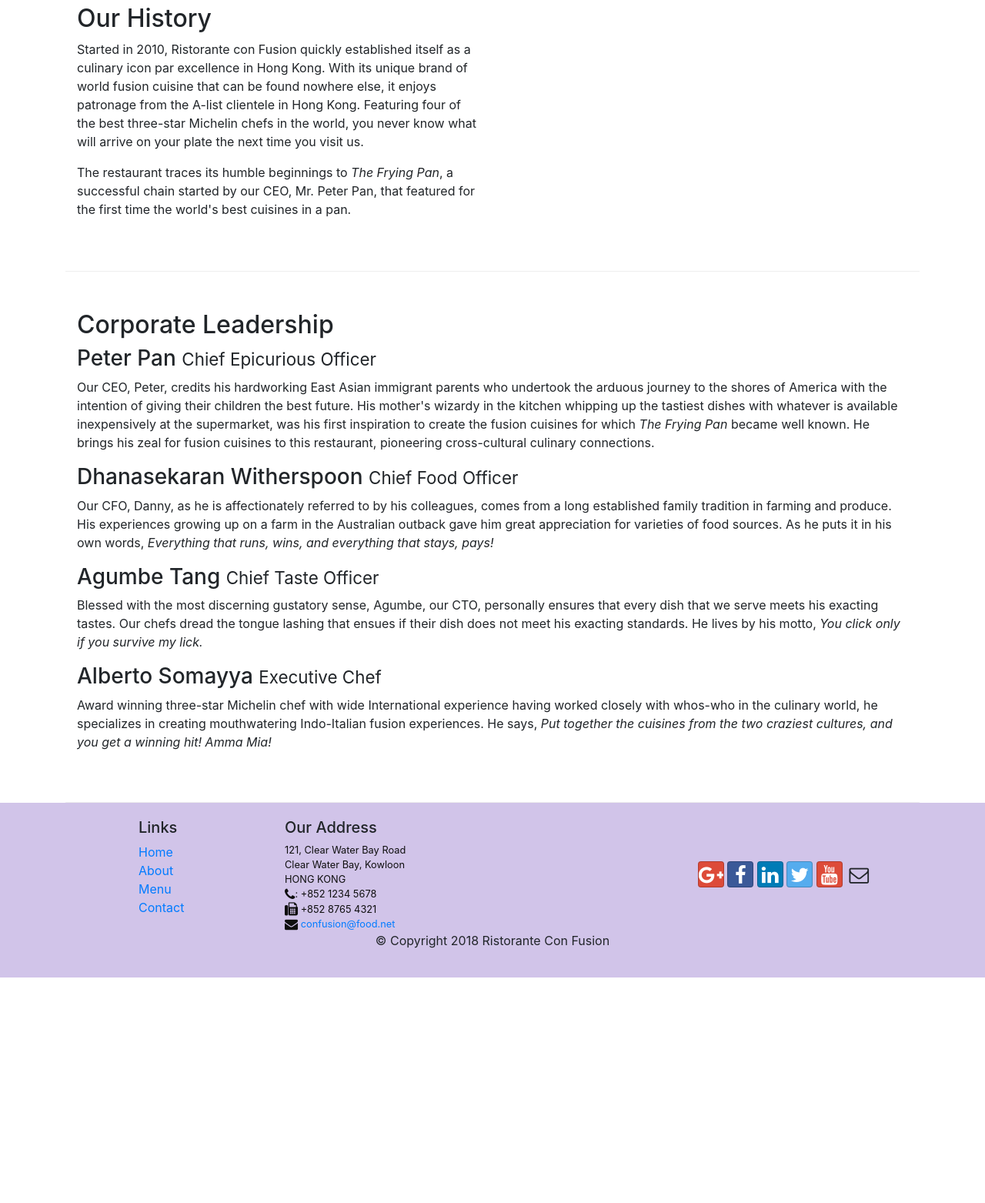
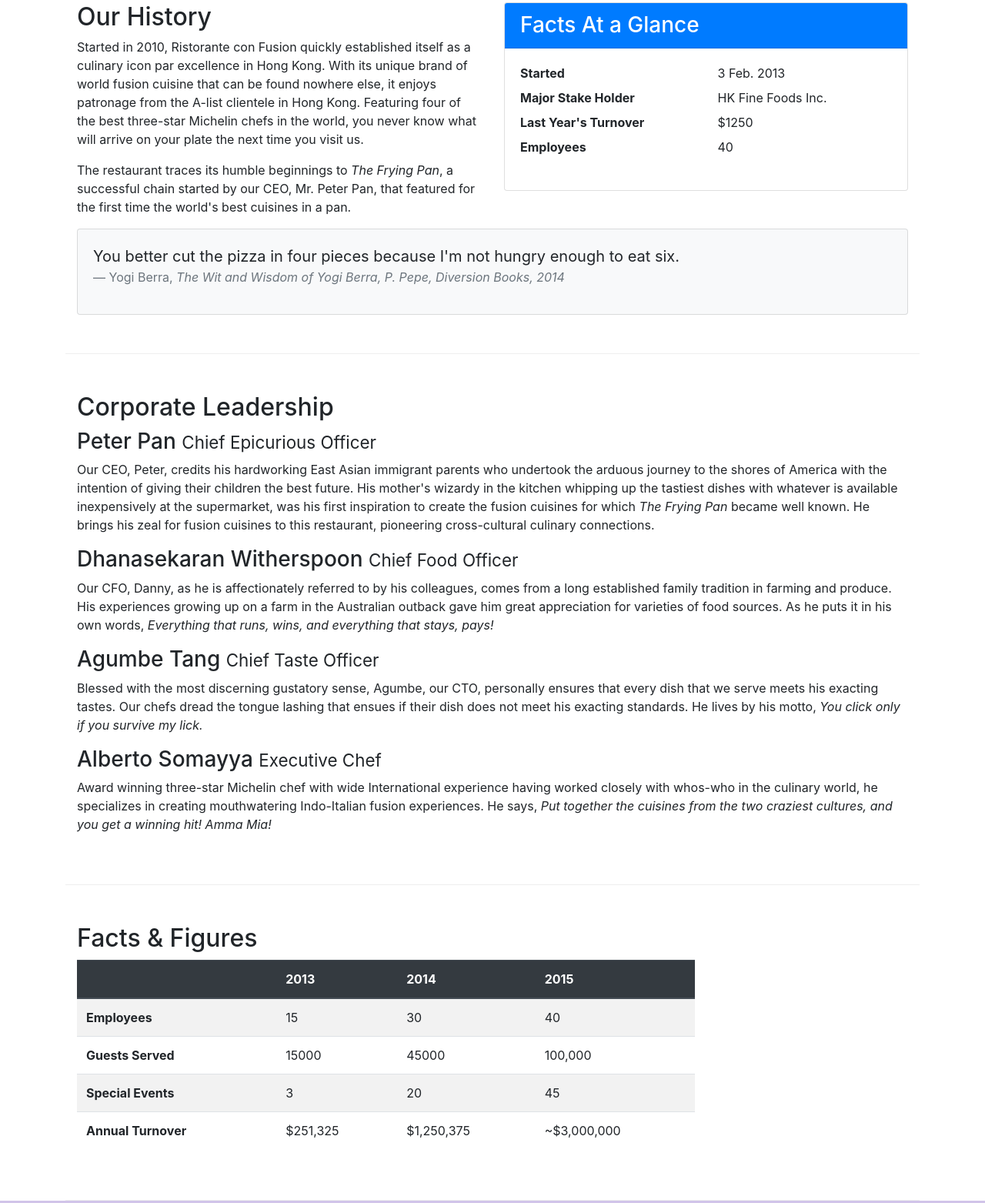
Before and after one commit to BeginnerAdi/courseraBootstrap, a website: page aboutus.html in a window 1280 px wide. Shown: the part 445-2008 px from the top of the page at 77% size. Before the commit the page ends 1715 px from the top, so only its background shows below. Drawn offline with nearby package versions, Linux system fonts and the light colour scheme.

Commit message:
Tables and Cards

```diff
--- a/aboutus.html
+++ b/aboutus.html
@@ -7,9 +7,10 @@
     <meta http-equiv="x-ua-compatible" content="ie=edge">
 
     <link rel="stylesheet" href="node_modules/bootstrap/dist/css/bootstrap.min.css">
-    <link href="css/style.css" rel="stylesheet">
+
     <link rel="stylesheet" href="node_modules/font-awesome/css/font-awesome.min.css">
     <link rel="stylesheet" href="node_modules/bootstrap-social/bootstrap-social.css">
+    <link href="css/style.css" rel="stylesheet">
     <title>Ristorante Con Fusion: About Us</title>
 
 </head>
@@ -20,7 +21,7 @@
             <button class="navbar-toggler" type="button" data-toggle="collapse" data-target="#Navbar">
                 <span class="navbar-toggler-icon"></span>
             </button>
-            <a class="navbar-brand" href="./index.html">Ristorante Con Fusion
+            <a class="navbar-brand mr-auto" href="./index.html">Ristorante Con Fusion
             </a>
             <div class="collapse navbar-collapse" id="Navbar">
                 <ul class="navbar-nav mr-auto">
@@ -66,18 +67,46 @@
             </ol>
         </div>
 
-        <div class="row row-content align-items-center">
-            <div class="col-12 col-sm-6">
+        <div class="row row-content">
+            <div class="col-sm-6">
                 <h2>Our History</h2>
                 <p>Started in 2010, Ristorante con Fusion quickly established itself as a culinary icon par excellence in Hong Kong. With its unique brand of world fusion cuisine that can be found nowhere else, it enjoys patronage from the A-list clientele in Hong Kong.  Featuring four of the best three-star Michelin chefs in the world, you never know what will arrive on your plate the next time you visit us.</p>
                 <p>The restaurant traces its humble beginnings to <em>The Frying Pan</em>, a successful chain started by our CEO, Mr. Peter Pan, that featured for the first time the world's best cuisines in a pan.</p>
             </div>
-            <div>
+            <div class="col-12 col-sm-6">
+                <div class="card">
+                    <h3 class="card-header bg-primary text-white">Facts At a Glance
+                    </h3>
+                    <div class="card-body">
+                        <dl class="row">
+                            <dt class="col-6">Started</dt>
+                            <dd class="col-6">3 Feb. 2013</dd>
+                            <dt class="col-6">Major Stake Holder</dt>
+                            <dd class="col-6">HK Fine Foods Inc.</dd>
+                            <dt class="col-6">Last Year's Turnover</dt>
+                            <dd class="col-6">$1250</dd>
+                            <dt class="col-6">Employees</dt>
+                            <dd class="col-6">40</dd>
+                        </dl>
+                    </div>
+                </div>
+            </div>
+            <div class="col-12">
+                <div class="card card-body bg-light">
+                    <blockquote class="blockquote">
+                        <p class="mb-0">You better cut the pizza in four pieces because
+                            I'm not hungry enough to eat six.</p>
+                        <footer class="blockquote-footer">Yogi Berra,
+                            <cite title="Source Title">The Wit and Wisdom of Yogi Berra,
+                            P. Pepe, Diversion Books, 2014</cite>
+                        </footer>
+                    </blockquote>
+                </div>
             </div>
         </div>
 
 
-        <div class="row row-content align-items-center">
+        <div class="row row-content">
             <div class="col-12">
                 <h2>Corporate Leadership</h2>
                 <h3>Peter Pan <small>Chief Epicurious Officer</small></h3>
@@ -88,6 +117,51 @@
                 <p class="d-none d-sm-block">Blessed with the most discerning gustatory sense, Agumbe, our CTO, personally ensures that every dish that we serve meets his exacting tastes. Our chefs dread the tongue lashing that ensues if their dish does not meet his exacting standards. He lives by his motto, <em>You click only if you survive my lick.</em></p>
                 <h3>Alberto Somayya <small>Executive Chef</small></h3>
                 <p class="d-none d-sm-block">Award winning three-star Michelin chef with wide International experience having worked closely with whos-who in the culinary world, he specializes in creating mouthwatering Indo-Italian fusion experiences. He says, <em>Put together the cuisines from the two craziest cultures, and you get a winning hit! Amma Mia!</em></p>
+            </div>
+        </div>
+        <div class="row row-content">
+            <div class="col-12 col-sm-9">
+                <h2>Facts &amp; Figures</h2>
+                <div class="table-responsive">
+                    <table class="table table-striped">
+                        <thead class="thead-dark">
+                            <tr>
+                                <th>&nbsp;</th>
+                                <th>2013</th>
+                                <th>2014</th>
+                                <th>2015</th>
+                            </tr>
+                        </thead>
+                        <tbody>
+                            <tr>
+                                <th>Employees</th>
+                                <td>15</td>
+                                <td>30</td>
+                                <td>40</td>
+                            </tr>
+                            <tr>
+                                <th>Guests Served</th>
+                                <td>15000</td>
+                                <td>45000</td>
+                                <td>100,000</td>
+                            </tr>
+                            <tr>
+                                <th>Special Events</th>
+                                <td>3</td>
+                                <td>20</td>
+                                <td>45</td>
+                            </tr>
+                            <tr>
+                                <th>Annual Turnover</th>
+                                <td>$251,325</td>
+                                <td>$1,250,375</td>
+                                <td>~$3,000,000</td>
+                            </tr>
+                        </tbody>
+                    </table>
+                </div>
+            </div>
+            <div class="col-12 col-sm-3">
             </div>
        </div>
 
```
